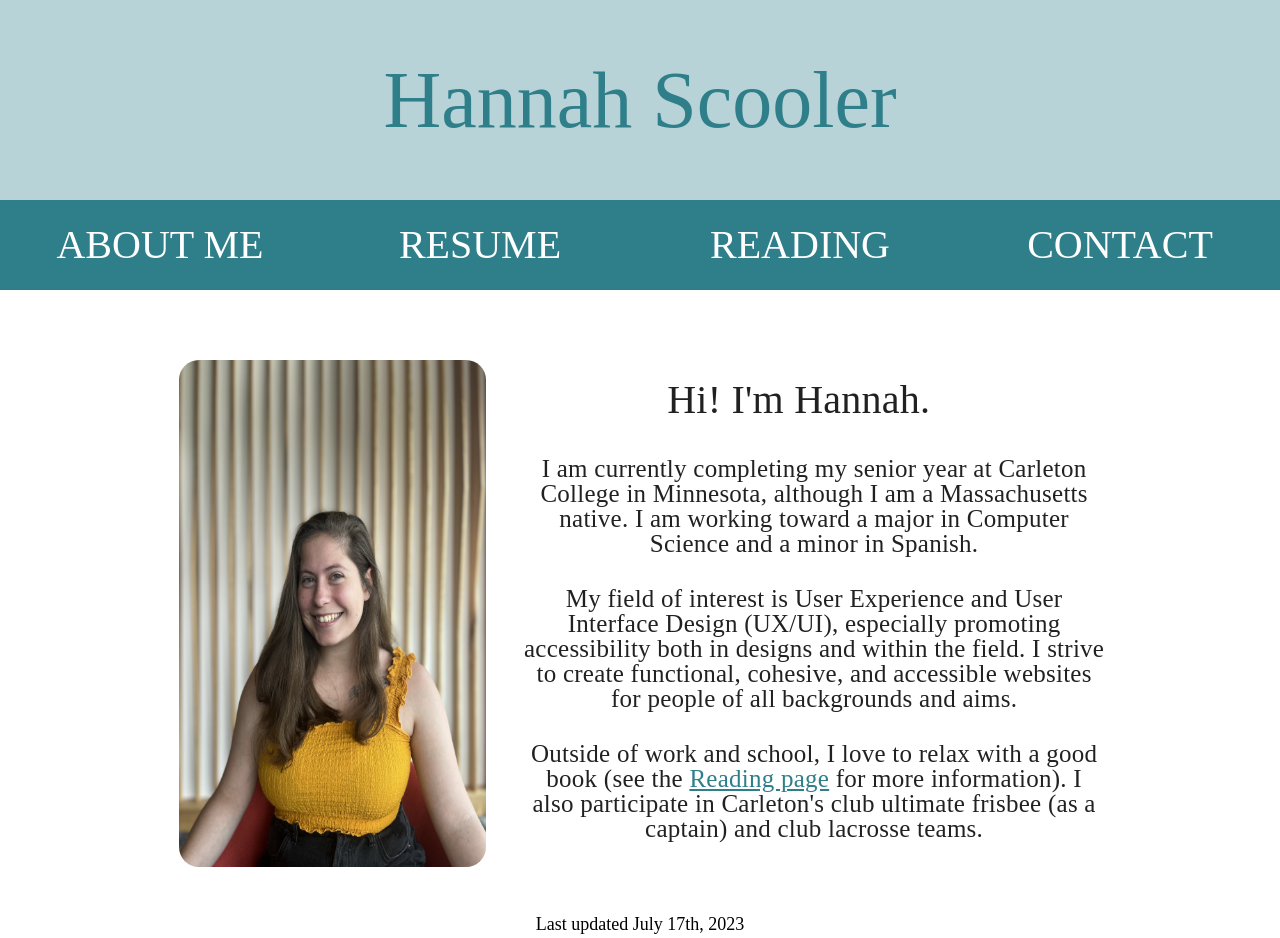
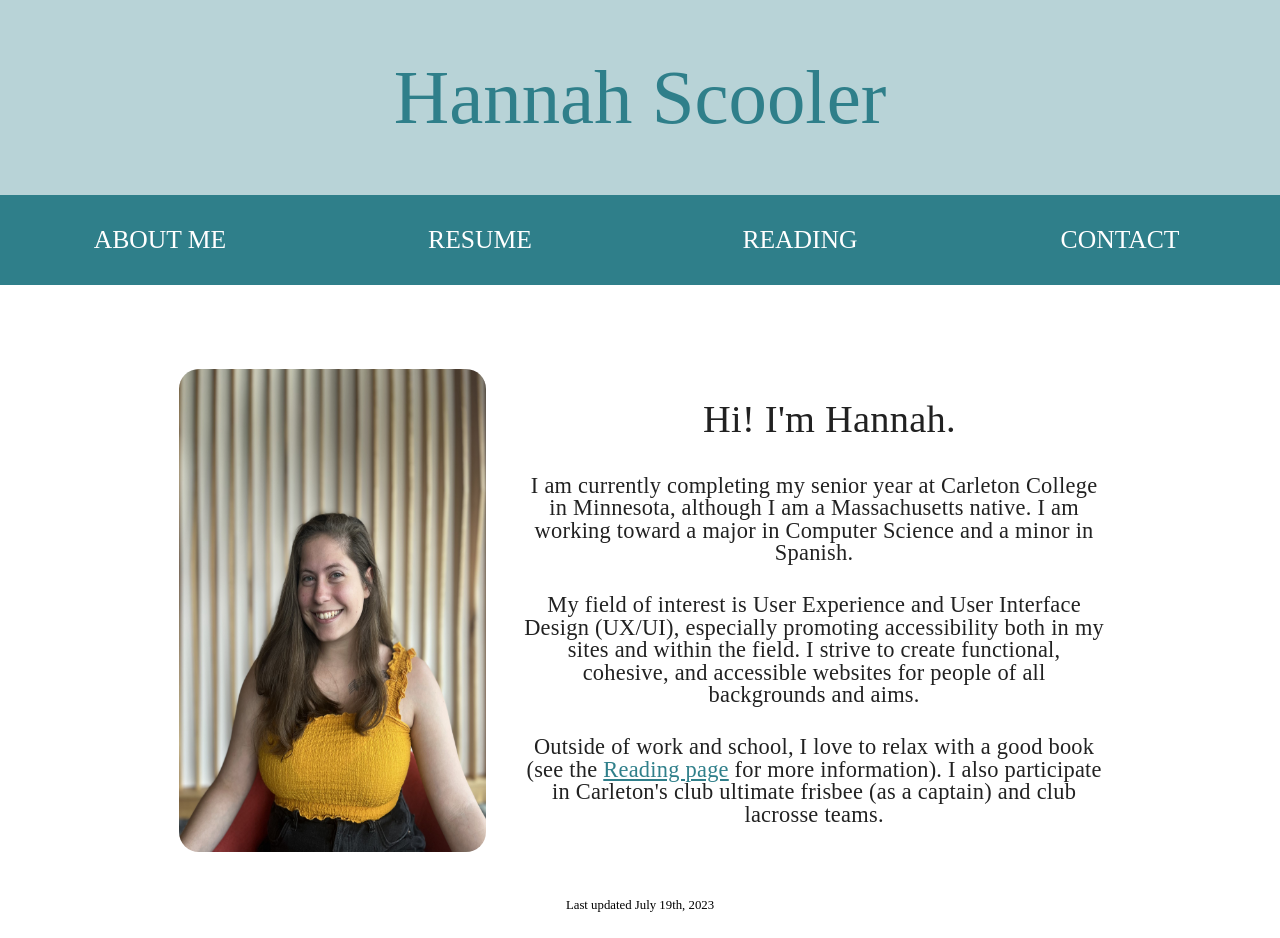
Before and after one commit to scoolerh/Personal-Website, a Vue app: page / in a window 1280 px wide. After the commit the page ends 915 px from the top, so only its background shows below. Built offline with nearby package versions, Linux system fonts and the light colour scheme.

Commit message:
change font sizes based on screen size

```diff
--- a/src/App.vue
+++ b/src/App.vue
@@ -22,7 +22,7 @@
   </body>
   <br />
   <footer>
-    <h3>Last updated July 17th, 2023</h3>
+    <h3>Last updated July 19th, 2023</h3>
   </footer>
 </template>
 
@@ -58,7 +58,7 @@ h2 {
   font-weight: normal;
   display: inline-block;
   width: 50%;
-  margin-right: 10%;
+  margin-top: 2%;
 }
 h3 {
   font-size: 18px;
@@ -79,7 +79,7 @@ button {
   display: inline-block;
 }
 .main {
-  margin-top: 50px;
+  margin-top: 5%;
   margin-left: 10%;
   margin-right: 10%;
   padding-top: 20px;
@@ -96,8 +96,77 @@ p {
   margin-right: 5%;
   font-size: 25px;
 }
+a {
+  font-size: 25px;
+  color: #2f7f8a;
+}
 footer {
   justify-content: center;
   text-align: center;
 }
+/* Smaller screens */
+@media (max-width: 768px) {
+  p {
+    font-size: 5vw;
+  }
+  a {
+    font-size: 5vw;
+  }
+  h1 {
+    font-size: 15vw;
+  }
+  h2 {
+    font-size: 7vw;
+  }
+  h3 {
+    font-size: 4vw;
+  }
+  .nav-button {
+    font-size: 6vw;
+  }
+}
+
+/* Medium-sized screens */
+@media (min-width: 769px) and (max-width: 1024px) {
+  p {
+    font-size: 4vw;
+  }
+  a {
+    font-size: 4vw;
+  }
+  h1 {
+    font-size: 12vw;
+  }
+  h2 {
+    font-size: 6vw;
+  }
+  h3 {
+    font-size: 1vw;
+  }
+  .nav-button {
+    font-size: 5vw;
+  }
+}
+
+/* Larger screens */
+@media (min-width: 1025px) {
+  p {
+    font-size: 1.75vw;
+  }
+  a {
+    font-size: 1.75vw;
+  }
+  h1 {
+    font-size: 6vw;
+  }
+  h2 {
+    font-size: 3vw;
+  }
+  h3 {
+    font-size: 1vw;
+  }
+  .nav-button {
+    font-size: 2vw;
+  }
+}
 </style>
--- a/src/components/AboutMePage.vue
+++ b/src/components/AboutMePage.vue
@@ -10,7 +10,7 @@
             major in Computer Science and a minor in Spanish.
         </p>
         <br /><br />
-        <p>My field of interest is User Experience and User Interface Design (UX/UI), especially promoting accessibility both in designs
+        <p>My field of interest is User Experience and User Interface Design (UX/UI), especially promoting accessibility both in my sites
             and within the field. I strive to create functional, cohesive, and accessible websites for people of all backgrounds and aims.
         </p>
         <br /><br />
--- a/src/components/ContactPage.vue
+++ b/src/components/ContactPage.vue
@@ -1,17 +1,6 @@
 <template>
     <div>
-        <h4>If you have any questions or book recommendations, please feel free to reach out to me at</h4>
+        <p>If you have any questions or book recommendations, please feel free to reach out to me at</p>
         <a href="mailto:hannahscooler@gmail.com">hannahscooler@gmail.com</a>
     </div>
 </template>
-
-<style>
-h4 {
-    font-size: 30px;
-    font-weight: normal;
-}
-a {
-    font-size: 25px;
-    color: #2f7f8a;
-}
-</style>
```
